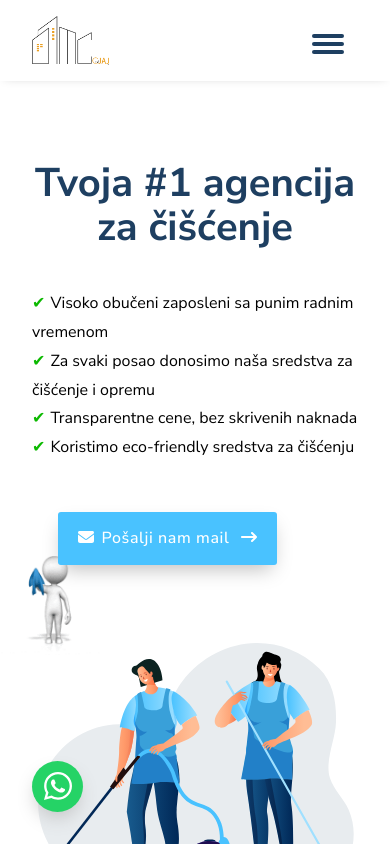
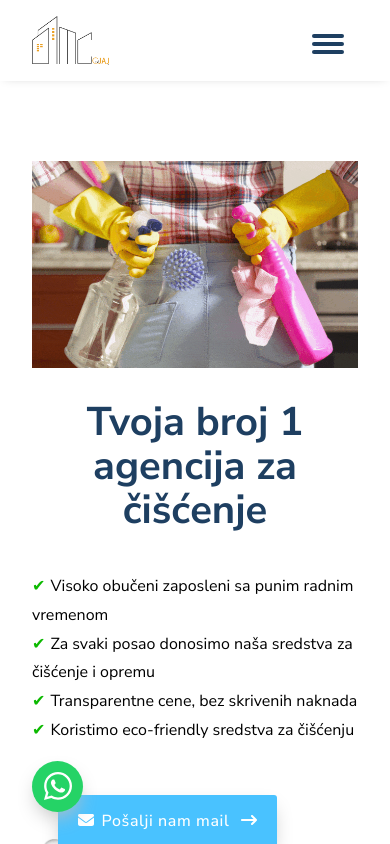
Before and after one commit to NemanjaDj23/house-cleaning-app, a React (Create React App) app: page / in a window 390 px wide. Shown: the top 844 px of the page. Built offline with nearby package versions, Linux system fonts and the light colour scheme.

Commit message:
add hero gif

```diff
--- a/src/components/HeroSection/HeroSection.module.scss
+++ b/src/components/HeroSection/HeroSection.module.scss
@@ -53,6 +53,9 @@
 
 
 @media only screen and (max-width: 600px) {
+  .gifWrapper {
+    margin-bottom: 2rem;
+  }
   .innerWrapper {
     width: 100%;
   }
--- a/src/components/HeroSection/HeroSection.tsx
+++ b/src/components/HeroSection/HeroSection.tsx
@@ -1,4 +1,5 @@
 import cleaningImg from '../../images/cleaning-1.svg';
+import cleaningGif from '../../images/cleaning1.gif';
 import animation1 from '../../images/clining.gif';
 import styles from './HeroSection.module.scss';
 import { FontAwesomeIcon } from '@fortawesome/react-fontawesome';
@@ -7,9 +8,12 @@ import { faArrowRightLong, faEnvelope } from '@fortawesome/free-solid-svg-icons'
 function HeroSection() {
   return (
     <section className='pt-5 pb-5'>
+      <div className={styles.gifWrapper}>
+        <img src={cleaningGif} alt='glraning-gif' />
+      </div>
       <div className={styles.wrapper}>
         <div className={styles.innerWrapper}>
-          <h1>Tvoja #1 agencija za čišćenje</h1>
+          <h1>Tvoja broj 1 agencija za čišćenje</h1>
           <div>
             <span className={styles.textSpan}>✔</span>
             Visoko obučeni zaposleni sa punim radnim vremenom
```
Also changed, not shown: src/images/cleaning1.gif (added).
